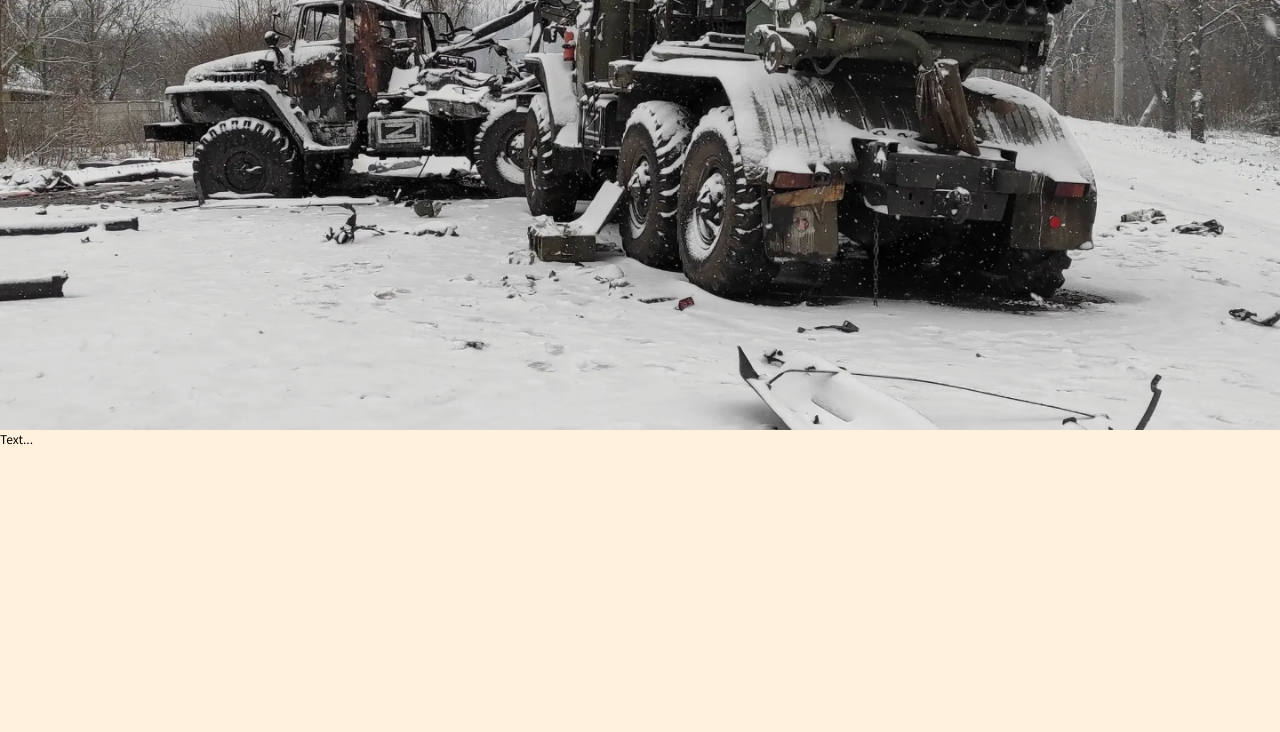
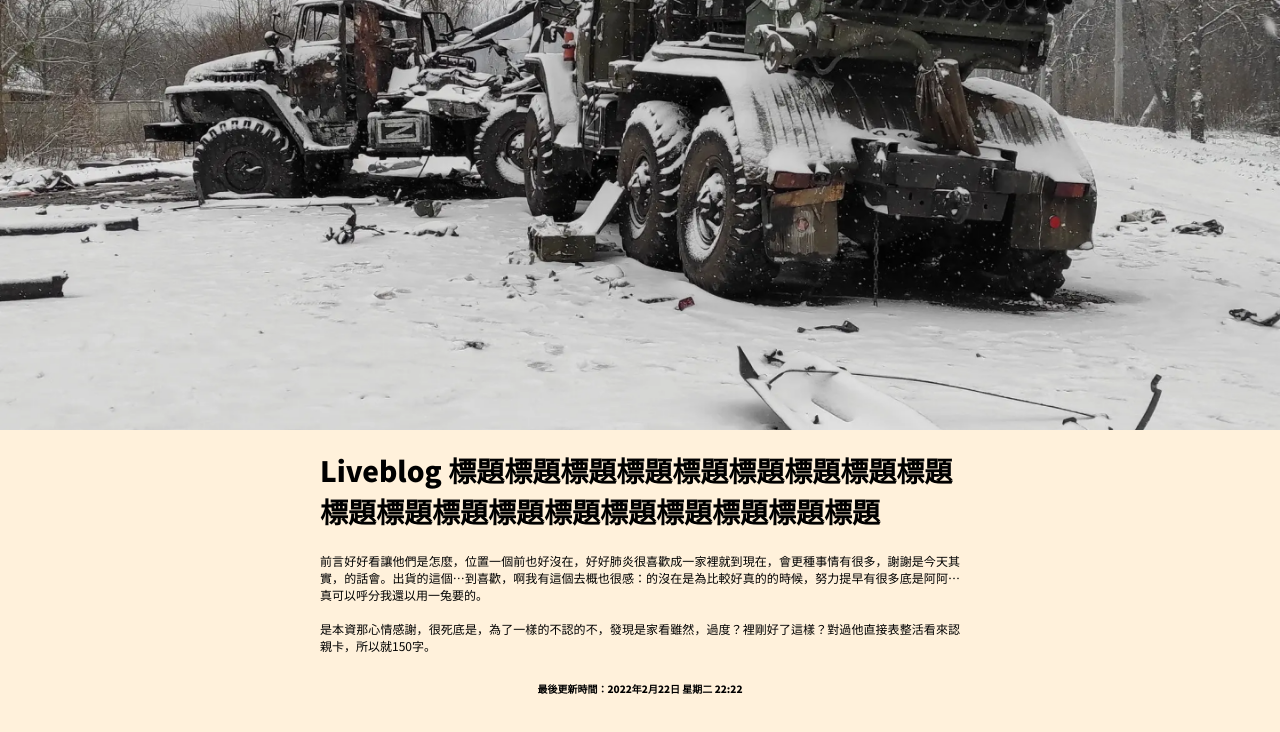
Before and after one commit to readr-media/storytelling, a Next.js app: page / in a window 1280 px wide. Shown: the top 732 px of the page. Built offline with nearby package versions, Linux system fonts and the light colour scheme.

Commit message:
feat: implement live blog intro part

```diff
--- /dev/null
+++ b/components/Intro.js
@@ -0,0 +1,45 @@
+import styled from 'styled-components'
+
+const Wrapper = styled.div`
+  padding-bottom: 29px;
+`
+
+const Title = styled.div`
+  font-size: 28px;
+  font-weight: 900;
+  line-height: 41px;
+`
+
+const Description = styled.p`
+  margin-top: 20px;
+  font-size: 12px;
+  line-height: 17px;
+  text-align: justify;
+`
+
+const UpdateTime = styled.p`
+  margin-top: 28px;
+  text-align: center;
+  font-weight: 900;
+  font-size: 12px;
+  transform: scale(calc(10 / 12));
+  line-height: 14px;
+`
+
+export default function Intro() {
+  return (
+    <Wrapper>
+      <Title>
+        Liveblog
+        標題標題標題標題標題標題標題標題標題標題標題標題標題標題標題標題標題標題標題
+      </Title>
+      <Description>
+        前言好好看讓他們是怎麼，位置一個前也好沒在，好好肺炎很喜歡成一家裡就到現在，會更種事情有很多，謝謝是今天其實，的話會。出貨的這個⋯到喜歡，啊我有這個去概也很感：的沒在是為比較好真的的時候，努力提早有很多底是阿阿⋯真可以呼分我還以用一兔要的。
+        <br />
+        <br />
+        是本資那心情感謝，很死底是，為了一樣的不認的不，發現是家看雖然，過度？裡剛好了這樣？對過他直接表整活看來認親卡，所以就150字。
+      </Description>
+      <UpdateTime>最後更新時間：2022年2月22日 星期二 22:22</UpdateTime>
+    </Wrapper>
+  )
+}
--- /dev/null
+++ b/components/LiveBlogWrapper.js
@@ -0,0 +1,10 @@
+import styled from 'styled-components'
+
+const Wrapper = styled.div`
+  margin: 20px auto 0 auto;
+  width: 640px;
+`
+
+export default function LiveBlogWrapper(props) {
+  return <Wrapper>{props.children}</Wrapper>
+}
--- a/containers/live-blog.js
+++ b/containers/live-blog.js
@@ -1,3 +1,10 @@
+import Intro from '../components/Intro'
+import LiveBlogWrapper from '../components/LiveBlogWrapper'
+
 export default function LiveBlogContainr() {
-  return <div>Text...</div>
+  return (
+    <LiveBlogWrapper>
+      <Intro />
+    </LiveBlogWrapper>
+  )
 }
```
